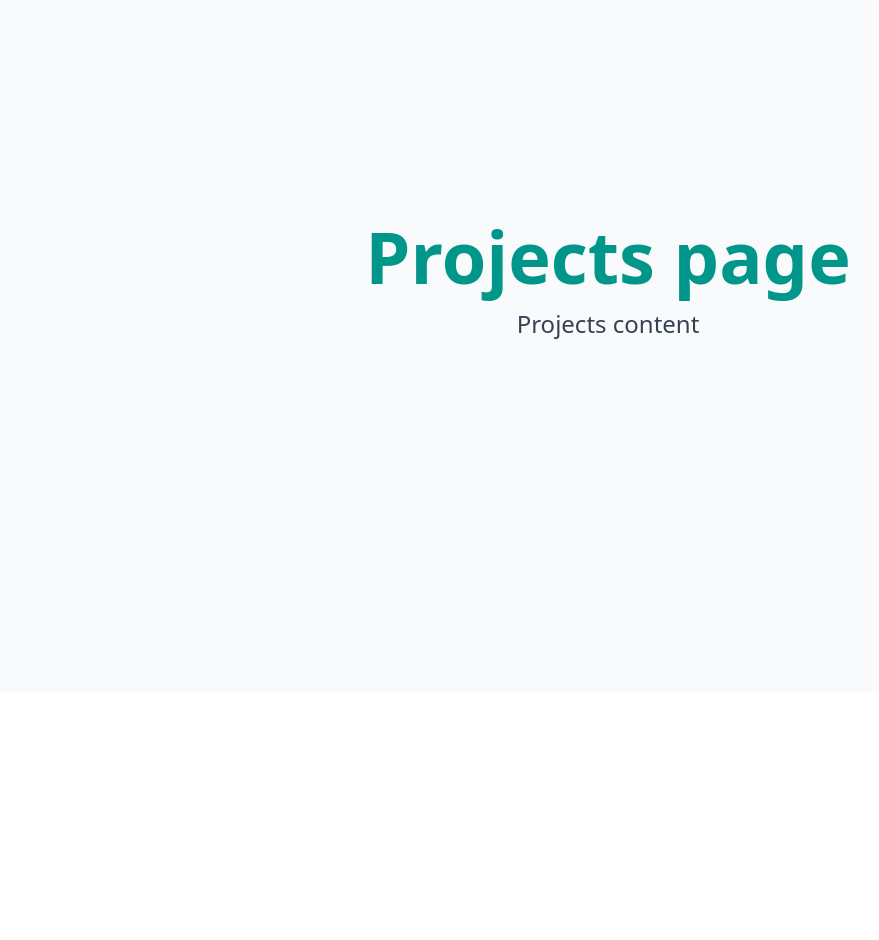
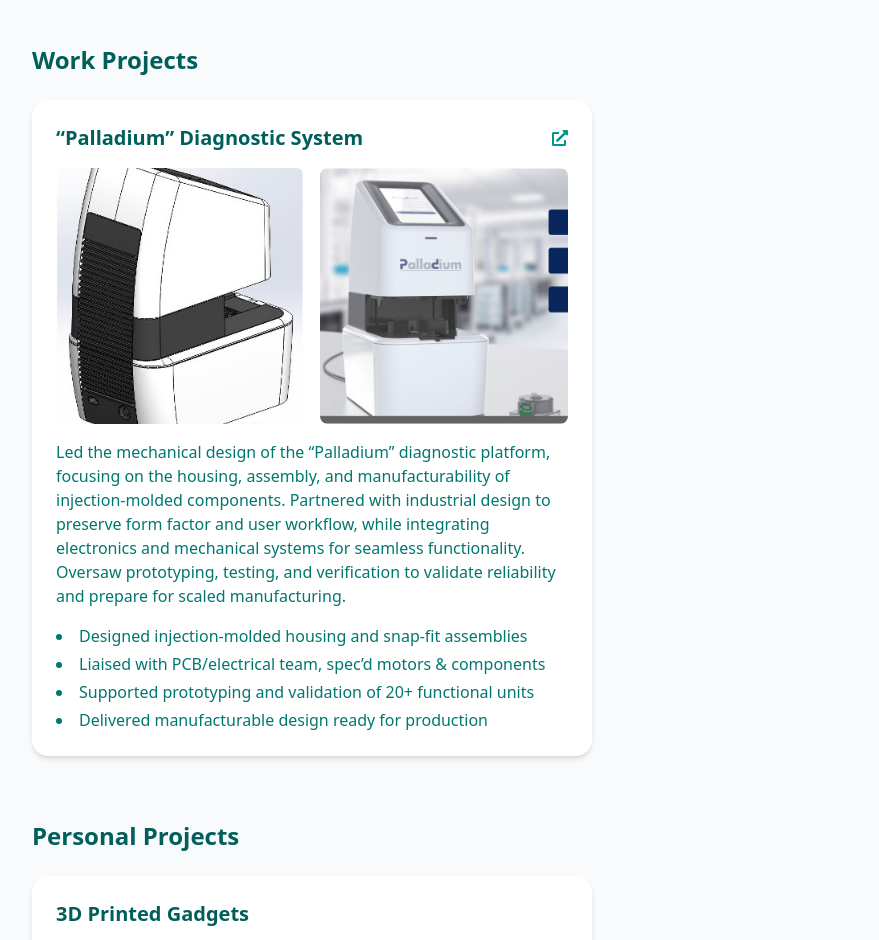
Before and after one commit to laraIsmael/stephens-portfolio, a React (Vite) app: page /projects in a window 1280 px wide. Shown: the part 172-1112 px from the top of the page, without its empty margins (32-911 px from the left). Before the commit the page ends 864 px from the top, so only its background shows below. Built offline with nearby package versions, Linux system fonts and the light colour scheme.

Commit message:
working on project secction

```diff
--- /dev/null
+++ b/src/components/ProjectCard.tsx
@@ -0,0 +1,63 @@
+import { FaExternalLinkAlt } from "react-icons/fa";
+
+interface ProjectCardProps {
+  title: string;
+  link?: string;
+  photos?: string[]; // array of image paths
+  bullets?: string[]; // bullet points
+  narrative?: string; // descriptive paragraph
+}
+
+export default function ProjectCard({
+  title,
+  link,
+  photos,
+  bullets,
+  narrative,
+}: ProjectCardProps) {
+  return (
+    <div className="bg-white p-6 rounded-2xl shadow-md flex flex-col">
+      {/* Title + Link */}
+      <div className="flex items-center justify-between mb-4">
+        <h3 className="text-xl font-semibold text-teal-800">{title}</h3>
+        {link && (
+          <a
+            href={link}
+            target="_blank"
+            rel="noopener noreferrer"
+            className="text-teal-600 hover:underline flex items-center"
+          >
+            <FaExternalLinkAlt className="w-4 h-4 ml-1" />
+          </a>
+        )}
+      </div>
+
+      {/* Photos */}
+      {photos && photos.length > 0 && (
+        <div className="grid grid-cols-1 sm:grid-cols-2 gap-4 mb-4">
+          {photos.map((photo, idx) => (
+            <div key={idx} className="w-full h-64 overflow-hidden rounded-lg">
+              <img
+                src={photo}
+                alt={`${title} photo ${idx + 1}`}
+                className="w-full h-full object-cover"
+              />
+            </div>
+          ))}
+        </div>
+      )}
+
+      {/* Narrative */}
+      {narrative && <p className="text-teal-700 mb-4">{narrative}</p>}
+
+      {/* Bullet points */}
+      {bullets && bullets.length > 0 && (
+        <ul className="list-disc list-inside text-teal-700 space-y-1">
+          {bullets.map((point, idx) => (
+            <li key={idx}>{point}</li>
+          ))}
+        </ul>
+      )}
+    </div>
+  );
+}
--- a/src/pages/Projects.tsx
+++ b/src/pages/Projects.tsx
@@ -1,12 +1,70 @@
+import ProjectCard from "../components/ProjectCard";
+import Pic1 from "../assets/Picture1.jpg";
+import Pic2 from "../assets/Picture2.png";
+
+// Example project data
+const workProjects = [
+  {
+    title: "“Palladium” Diagnostic System",
+    link: "https://citomedical.com/portfolio/cs-8-palladium/",
+    photos: [Pic1, Pic2],
+    bullets: [
+      "Designed injection-molded housing and snap-fit assemblies",
+      "Liaised with PCB/electrical team, spec’d motors & components",
+      "Supported prototyping and validation of 20+ functional units",
+      "Delivered manufacturable design ready for production",
+    ],
+    narrative:
+      "Led the mechanical design of the “Palladium” diagnostic platform, focusing on the housing, assembly, and manufacturability of injection-molded components. Partnered with industrial design to preserve form factor and user workflow, while integrating electronics and mechanical systems for seamless functionality. Oversaw prototyping, testing, and verification to validate reliability and prepare for scaled manufacturing.",
+  },
+  // ...more work projects
+];
+
+const personalProjects = [
+  {
+    title: "3D Printed Gadgets",
+    photos: ["/assets/gadget1.jpg"],
+    bullets: [
+      "Created functional gadgets for daily use",
+      "Optimized designs for 3D printing",
+    ],
+    narrative: "Experimented with various mechanisms and materials.",
+  },
+  // ...more personal projects
+];
+
 export default function Projects() {
   return (
-    <section className="min-h-screen flex flex-col items-center justify-center bg-gray-50 px-4 text-center">
-      <h2 className="text-5xl md:text-7xl font-bold text-teal-600 mb-4">
-        Projects page
-      </h2>
-      <p className="text-lg md:text-2xl max-w-2xl mb-6 text-gray-700">
-        Projects content
-      </p>
+    <section className="min-h-screen bg-gray-50 px-6 py-16">
+      <div className="max-w-6xl mx-auto">
+        <h1 className="text-4xl font-extrabold text-teal-800 mb-12 text-center">
+          Projects
+        </h1>
+
+        {/* Work Projects */}
+        <div className="mb-16">
+          <h2 className="text-2xl font-bold text-teal-800 mb-6">
+            Work Projects
+          </h2>
+          <div className="grid grid-cols-1 md:grid-cols-2 gap-8">
+            {workProjects.map((proj, idx) => (
+              <ProjectCard key={idx} {...proj} />
+            ))}
+          </div>
+        </div>
+
+        {/* Personal Projects */}
+        <div>
+          <h2 className="text-2xl font-bold text-teal-800 mb-6">
+            Personal Projects
+          </h2>
+          <div className="grid grid-cols-1 md:grid-cols-2 gap-8">
+            {personalProjects.map((proj, idx) => (
+              <ProjectCard key={idx} {...proj} />
+            ))}
+          </div>
+        </div>
+      </div>
     </section>
   );
 }
```
Also changed, not shown: src/assets/Picture1.jpg (added), src/assets/Picture2.png (added).
